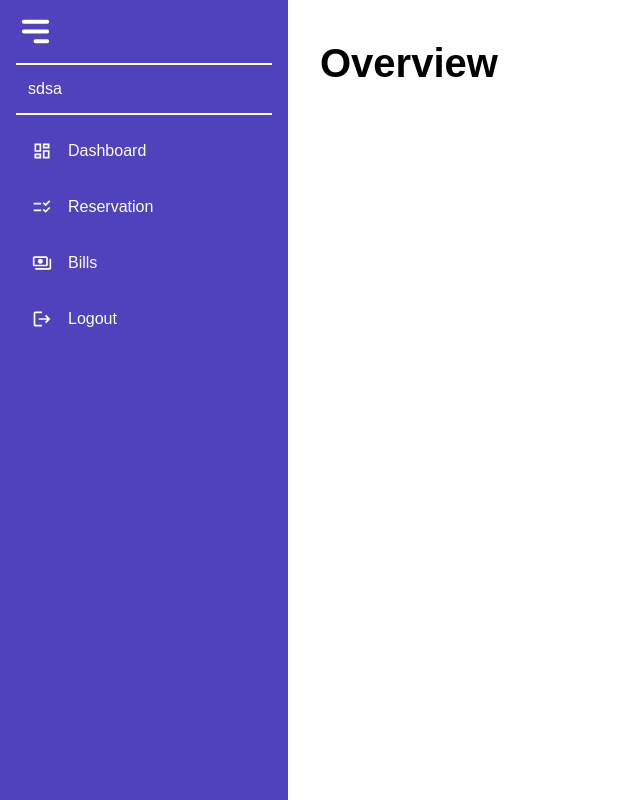
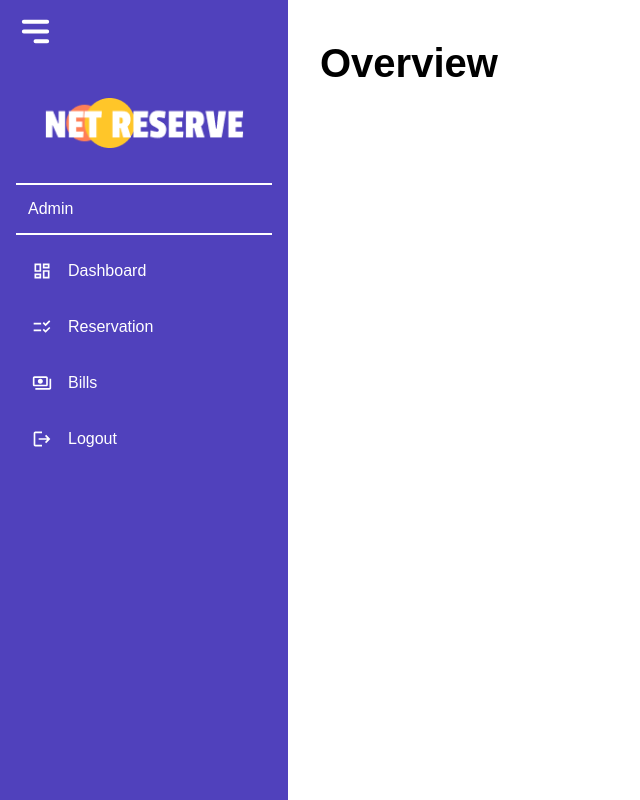
Before and after one commit to nazarenomarkanthony060120/cafe-and-booking-management-system, a Next.js app: page /dashboard in a window 1280 px wide. Shown: the whole page, without its empty margins (0-640 px from the left). Built offline with nearby package versions, Linux system fonts and the light colour scheme.

Commit message:
fix folder structure and add logo

```diff
--- a/src/app/(admin)/dashboard/page.tsx
+++ b/src/app/(admin)/dashboard/page.tsx
@@ -1,8 +1,8 @@
 'use client';
 import React, { useState } from 'react';
 import Dashboard from '@/feature/admin/dashboard/Dashboard';
-import SideBarHeader from '@/feature/admin/header/header';
-import Sidebar from '@/feature/admin/sidebar/Sidebar';
+import SideBarHeader from '@/layout/admin/header/header';
+import Sidebar from '@/layout/admin/sidebar/Sidebar';
 import Reservation from '@/feature/admin/reservation/Reservation';
 import Bills from '@/feature/admin/bills/Bills';
 function DashboardPage() {
--- a/src/feature/admin/sidebar/Sidebar.tsx
+++ b/src/layout/admin/sidebar/Sidebar.tsx
@@ -2,18 +2,16 @@
 
 import React, { useState } from 'react';
 import { HiMenuAlt3 } from 'react-icons/hi';
-import { MdOutlineDashboard, MdLogout, MdOutlineChecklistRtl, MdOutlinePayments } from 'react-icons/md';
 import { useRouter } from 'next/navigation';
+import { SidebarList } from './component/SidebarList';
+import schoolLogo from '@/assets/images/system_logo.png';
+import Image from 'next/image';
 
 
 const Sidebar = ({ setCurrentSection }: any) => {
     const router = useRouter();
-    const sidebars = [
-        { name: 'Dashboard', section: 'Dashboard', icon: MdOutlineDashboard },
-        { name: 'Reservation', section: 'Reservation', icon: MdOutlineChecklistRtl },
-        { name: 'Bills', section: 'Bills', icon: MdOutlinePayments },
-        { name: 'Logout', section: 'Logout', icon: MdLogout },
-    ];
+    const sidebars = SidebarList();
+
 
     const [open, setOpen] = useState(true);
 
@@ -25,13 +23,24 @@ const Sidebar = ({ setCurrentSection }: any) => {
 
   return (
     <div className={`flex ${open ? 'w-72' : 'w-16'} bg-[#5041BC] text-white duration-500`}>
+        <div>
+            {sidebars.map((item, index) => (
+                <div key={index} onClick={() => setCurrentSection(item.section)}>
+                    <item.icon />
+                    {item.name}
+                </div>
+            ))}
+        </div>
         <div className={`fixed top-0 left-0 bottom-0 bg-[#5041BC] text-white ${open ? 'w-72' : 'w-16'} duration-500 px-4 overflow-hidden`}>
             <div className="flex justify-start py-3">
                 <HiMenuAlt3 size={39} className="cursor-pointer" onClick={() => setOpen(!open)} />
             </div>
+            <div className="flex justify-center items-center h-30">
+                <Image src={schoolLogo} alt="School Logo" width={200} height={200} />
+            </div>
             <div className="border-t-2 border-white-500 w-full"></div>
             <div className={`flex justify-between p-3 ${open ? '' : 'hidden'}`}>
-                <span>sdsa</span>
+                <span>Admin</span>
             </div>
             <div className="border-t-2 border-white-500 w-full"></div>
             <div className='mt-4 flex flex-col gap-4 relative'>
--- /dev/null
+++ b/src/layout/admin/sidebar/component/SidebarList.tsx
@@ -0,0 +1,11 @@
+import React from 'react';
+import { MdOutlineDashboard, MdLogout, MdOutlineChecklistRtl, MdOutlinePayments } from 'react-icons/md';
+
+export const SidebarList = () => {
+    return [
+        { name: 'Dashboard', section: 'Dashboard', icon: MdOutlineDashboard },
+        { name: 'Reservation', section: 'Reservation', icon: MdOutlineChecklistRtl },
+        { name: 'Bills', section: 'Bills', icon: MdOutlinePayments },
+        { name: 'Logout', section: 'Logout', icon: MdLogout },
+    ];
+};
```
Also changed, not shown: src/assets/images/system_logo.png (added), src/layout/admin/header/header.tsx (renamed from src/feature/admin/header/header.tsx).
